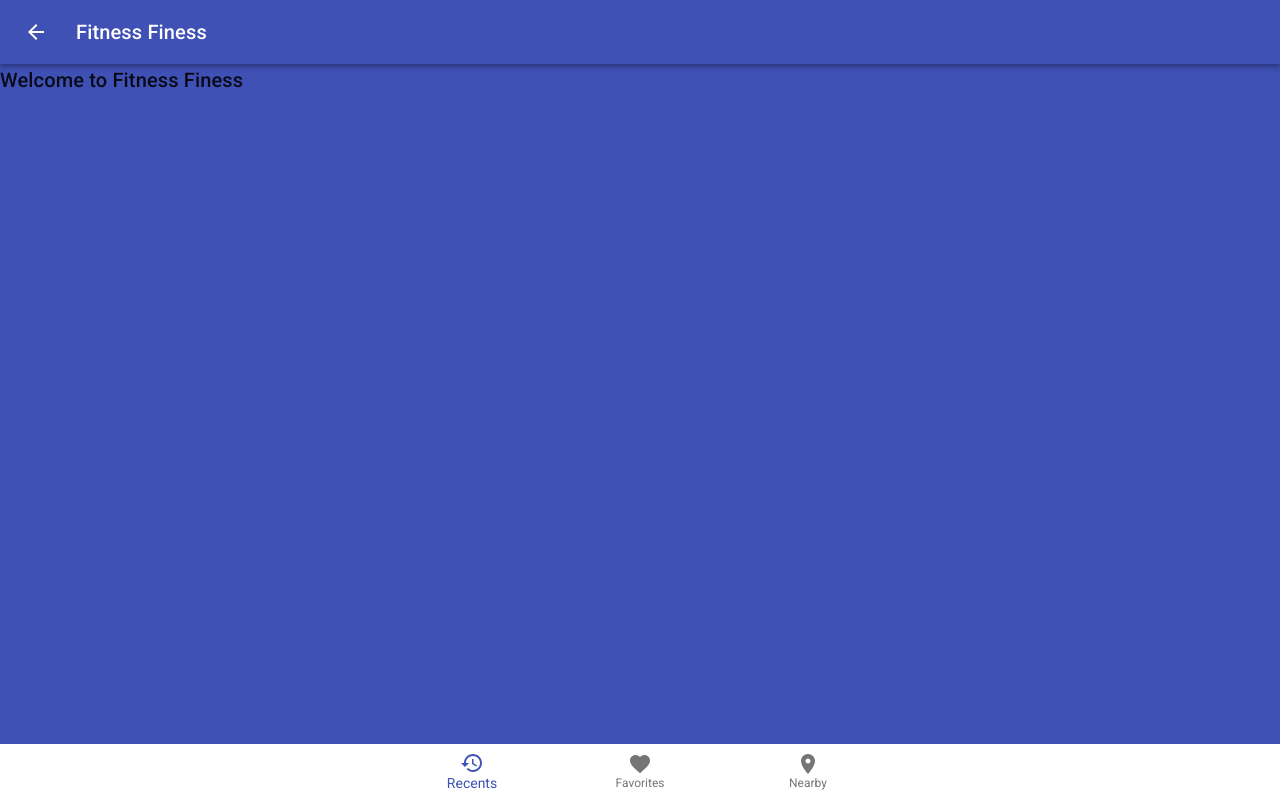
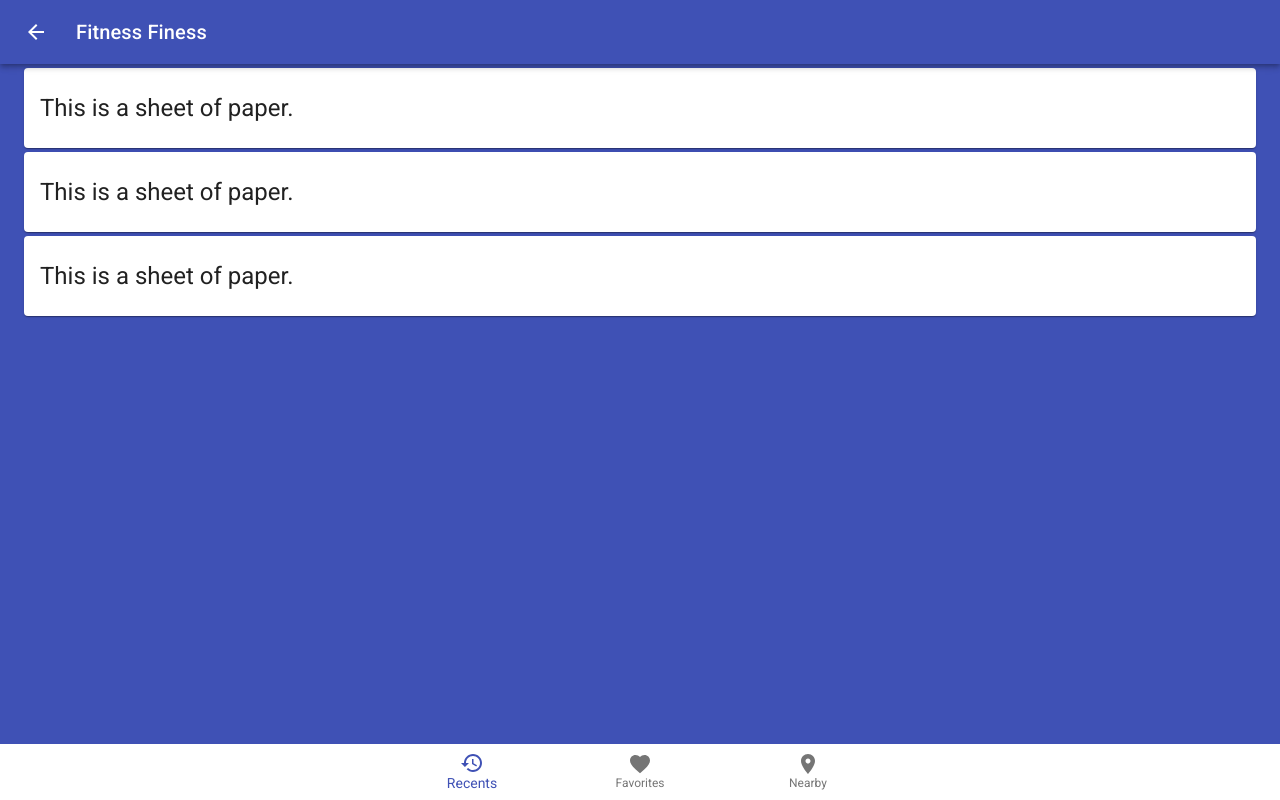
Before and after one commit to dglav/fitness-app, a React (Create React App) app: page / in a window 1280 px wide. Built offline with nearby package versions, Linux system fonts and the light colour scheme.

Commit message:
Created more components for entry level page, and figured out a way to space things out between my header, content, and footer

```diff
--- a/src/App.js
+++ b/src/App.js
@@ -1,25 +1,17 @@
 import React from "react";
-import { Typography } from "@material-ui/core";
 
 import Header from "./components/header/header.component";
+import MainMenu from "./components/main-menu/main-menu.component";
 import Footer from "./components/footer/footer.component";
 
-class App extends React.Component {
-  render() {
+const App = () => {
   return (
     <React.Fragment>
       <Header />
-
-        <div className="page-content">
-          <Typography variant="h6" component="h1" color="textPrimary">
-            Welcome to Fitness Finess
-          </Typography>
-        </div>
-
+      <MainMenu />
       <Footer />
     </React.Fragment>
   );
-  }
-}
+};
 
 export default App;
--- a/src/components/footer/footer.component.jsx
+++ b/src/components/footer/footer.component.jsx
@@ -5,13 +5,11 @@ import BottomNavigationAction from "@material-ui/core/BottomNavigationAction";
 import RestoreIcon from "@material-ui/icons/Restore";
 import FavoriteIcon from "@material-ui/icons/Favorite";
 import LocationOnIcon from "@material-ui/icons/LocationOn";
-import { flexbox } from "@material-ui/system";
 
 const useStyles = makeStyles({
   root: {
     width: "100%",
-    position: "fixed",
-    bottom: 0
+    flexGrow: 0
   }
 });
 
--- a/src/components/header/header.component.jsx
+++ b/src/components/header/header.component.jsx
@@ -8,7 +8,8 @@ import ArrowBack from "@material-ui/icons/ArrowBack";
 
 const useStyles = makeStyles(theme => ({
   root: {
-    flexGrow: 1
+    display: "flex",
+    flex: "0 1 auto"
   },
   menuButton: {
     marginRight: theme.spacing(2)
--- /dev/null
+++ b/src/components/main-menu/main-menu.component.jsx
@@ -0,0 +1,17 @@
+import React from "react";
+
+import { MainMenuContainer } from "./main-menu.styles";
+
+import MenuItem from "../menu-item/menu-item.component";
+
+const MainMenu = () => {
+  return (
+    <MainMenuContainer>
+      <MenuItem />
+      <MenuItem />
+      <MenuItem />
+    </MainMenuContainer>
+  );
+};
+
+export default MainMenu;
--- /dev/null
+++ b/src/components/main-menu/main-menu.styles.jsx
@@ -0,0 +1,12 @@
+import styled from "styled-components";
+
+import { Container } from "@material-ui/core";
+
+export const MainMenuContainer = styled(Container)`
+  flex: 1;
+  display: flex;
+  flex-direction: column;
+  justify-content: space-around;
+  overflow-y: scroll;
+  -webkit-overflow-scrolling: touch;
+`;
--- /dev/null
+++ b/src/components/menu-item/menu-item.component.jsx
@@ -0,0 +1,24 @@
+import React from "react";
+import { Typography, Paper } from "@material-ui/core";
+import { makeStyles } from "@material-ui/core/styles";
+
+const useStyles = makeStyles(theme => ({
+  root: {
+    padding: theme.spacing(3, 2),
+    margin: theme.spacing(0.5, 0)
+  }
+}));
+
+const MenuItem = () => {
+  const classes = useStyles();
+
+  return (
+    <Paper className={classes.root}>
+      <Typography variant="h5" component="h3">
+        This is a sheet of paper.
+      </Typography>
+    </Paper>
+  );
+};
+
+export default MenuItem;
--- a/src/index.css
+++ b/src/index.css
@@ -1,10 +1,21 @@
-body {
-  margin: 0;
+html,
+body,
+#root {
   font-family: "Roboto", -apple-system, BlinkMacSystemFont, "Segoe UI", "Oxygen",
     "Ubuntu", "Cantarell", "Fira Sans", "Droid Sans", "Helvetica Neue",
     sans-serif;
   -webkit-font-smoothing: antialiased;
   -moz-osx-font-smoothing: grayscale;
+
+  margin: 0;
+  height: 100vh;
+  width: 100vw;
+}
+
+body,
+#root {
+  display: flex;
+  flex-direction: column;
   background-color: #3f51b5;
 }
 
@@ -12,7 +23,3 @@ code {
   font-family: source-code-pro, Menlo, Monaco, Consolas, "Courier New",
     monospace;
 }
-
-button {
-  color: black;
-}
```
Lines whose indentation alone changed are shown as unchanged.
